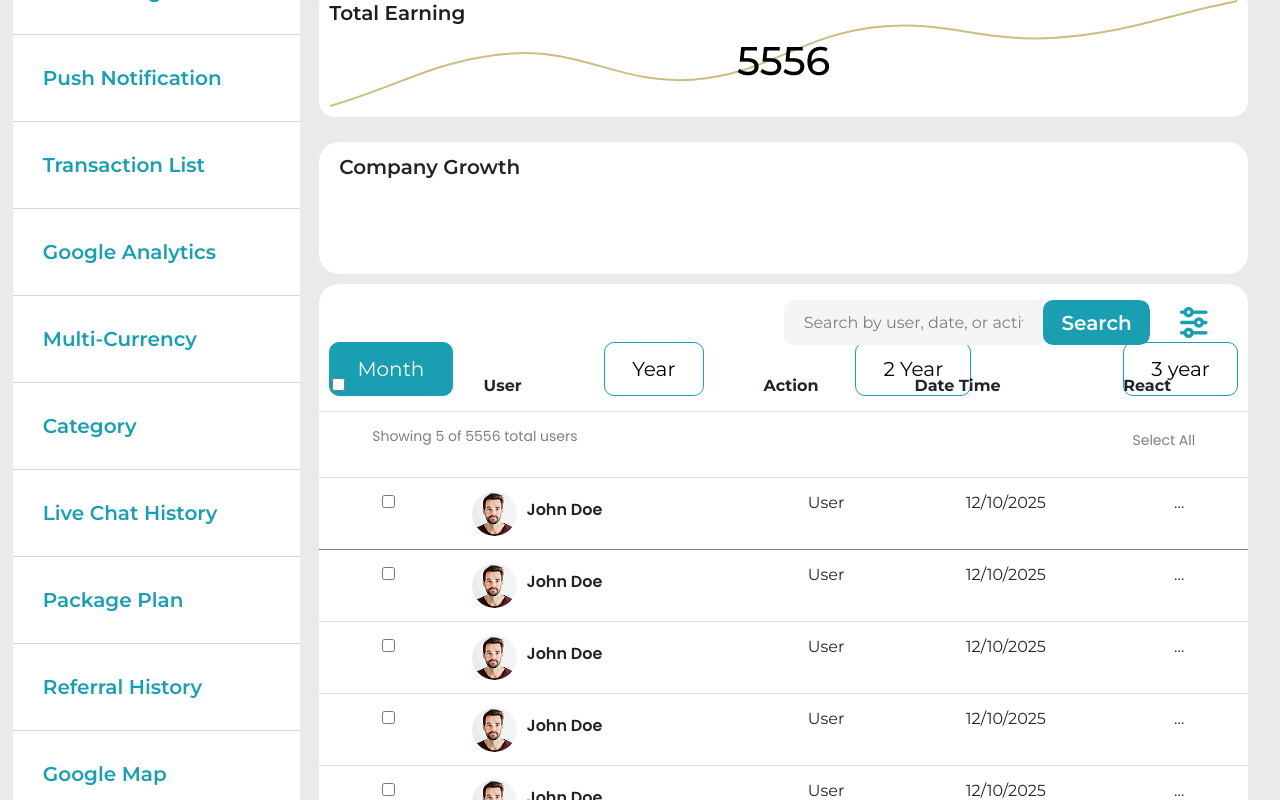
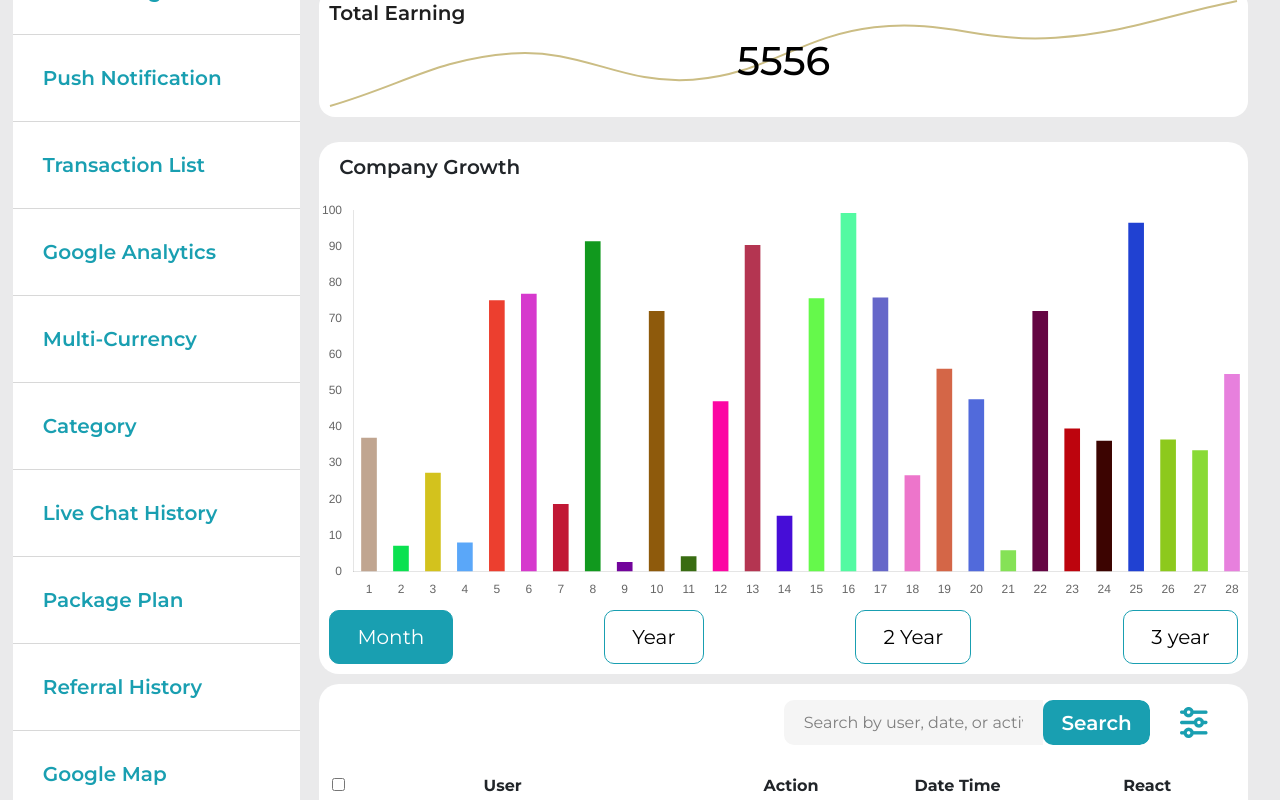
Before and after one commit to muzaffarhaque/Flywe_Dashboard, a React (Vite) app: page / in a window 1280 px wide. Shown: the part 565-1365 px from the top of the page. Built offline with nearby package versions, Linux system fonts and the light colour scheme; sample sign-in values are in the browser's storage.

Commit message:
Bar graph is added

```diff
--- /dev/null
+++ b/src/components/BarChat.jsx
@@ -0,0 +1,71 @@
+import React, { useRef, useEffect, useState } from "react";
+import { Bar } from "react-chartjs-2";
+import { Chart as ChartJS, BarElement, CategoryScale, LinearScale } from "chart.js";
+
+ChartJS.register(BarElement, CategoryScale, LinearScale);
+
+const BarChart = ({ info = Array(28).fill().map(() => Math.random() * 100)}) => {
+  const chartRef = useRef(null);
+  const [gradient, setGradient] = useState(null);
+
+
+  const labels = Array.from({ length: 28 }, (_, index) => (index + 1).toString());
+
+  const backgroundColors = Array.from({ length: 28 }, (_, index) => {
+    const red = Math.floor(Math.random() * 256);
+    const green = Math.floor(Math.random() * 256);
+    const blue = Math.floor(Math.random() * 256);
+    return `rgba(${red}, ${green}, ${blue}, 0.2)`;
+  });
+
+  const borderColors = Array.from({ length: 28 }, (_, index) => {
+    const red = Math.floor(Math.random() * 256);
+    const green = Math.floor(Math.random() * 256);
+    const blue = Math.floor(Math.random() * 256);
+    return `rgba(${red}, ${green}, ${blue}, 1)`;
+  });
+
+  useEffect(() => {
+    if (chartRef.current) {
+      const ctx = chartRef.current.ctx;
+      const gradientFill = ctx.createLinearGradient(0, 0, 0, 180);
+      gradientFill.addColorStop(0, "rgba(255, 193, 7, 0.4)");
+      gradientFill.addColorStop(1, "rgba(255, 193, 7, .1)");
+      setGradient(gradientFill);
+    }
+  }, []);
+
+  const data = {
+    labels: labels,
+    datasets: [
+      {
+        data: info,
+        backgroundColor: borderColors|| backgroundColors,
+        borderColor: borderColors,
+        borderWidth: 0,
+        barPercentage: .7,
+        categoryPercentage: .7,
+
+      },
+    ],
+  };
+
+  const options = {
+    responsive: true,
+    maintainAspectRatio: false,
+    plugins: {
+      legend: { display: false },
+      tooltip: { enabled: false },
+    },
+    scales: {
+      x: { display: true, grid: { display: false } },
+      y: { display: true, grid: { display: false } },
+    },
+  };
+
+  return (
+    <Bar ref={chartRef} data={data} options={options} />
+  );
+};
+
+export default BarChart;
--- a/src/pages/dashboard/Dashboard.jsx
+++ b/src/pages/dashboard/Dashboard.jsx
@@ -1,6 +1,7 @@
 import React from 'react'
 import Table from '../../components/Table'
 import LineChartCard from '../../components/LineChartCard'
+import BarChart from '../../components/BarChat'
 
 export default function Dashboard() {
   return (
@@ -50,7 +51,9 @@ export default function Dashboard() {
         </div>
         <div className="graph-bar-chat-wrapper">
           <h1>Company Growth</h1>
-          <div className="graph-bar-box"></div>
+          <div className="graph-bar-box">
+            <BarChart/>
+          </div>
           <div className="footer-month-frame">
             <button className='secondary-btn active'>Month</button>
             <button className='secondary-btn'>Year</button>
```
